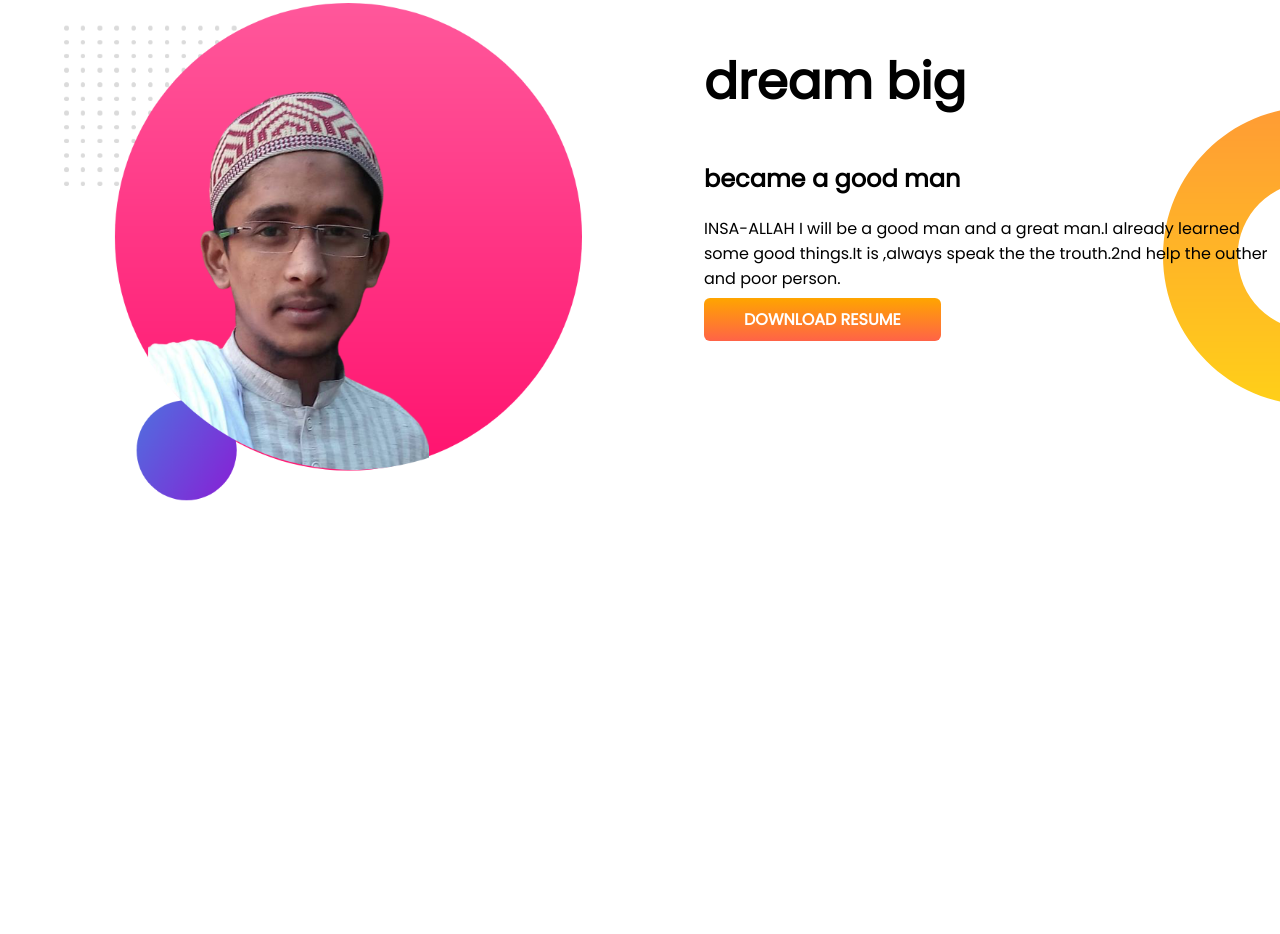
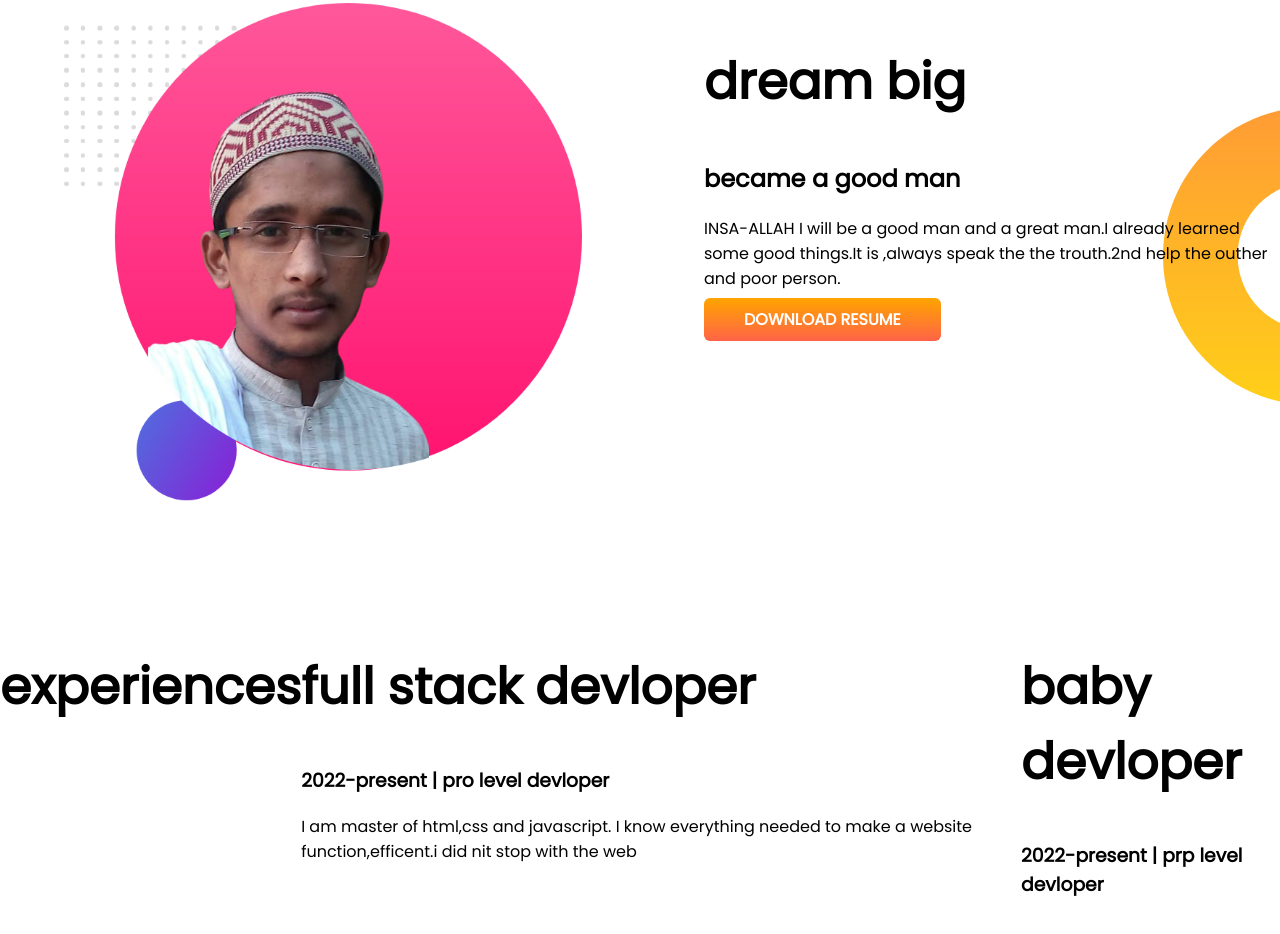
Before and after one commit to hmnazrul/my-third-repo, a plain HTML site: page index.html in a window 1280 px wide. Shown: the part 602-1536 px from the top of the page. Before the commit the page ends 1210 px from the top, so only its background shows below. Drawn offline with Linux system fonts and the light colour scheme.

Commit message:
expriences added

```diff
--- a/index.html
+++ b/index.html
@@ -36,6 +36,18 @@
     <a class="link-button" href="https://web.facebook.com/profile.php?id=100006029687928&sk=about">DOWNLOAD RESUME</a>
   </div>
 </section>
+<section class="experience area">
+<h1>experiences</h1> <br>
+<div>
+<h1>full stack devloper</h1>
+<h3>2022-present | pro level devloper</h3>
+<p> I am master of html,css and javascript. I know everything needed to make a website function,efficent.i did nit stop with the web</p>
+</div>
+<div>
+  <h1> baby devloper</h1>
+  <h3>2022-present | prp level devloper</h3>
+</div>
+</section>
 
 </body>
 </html>
```
